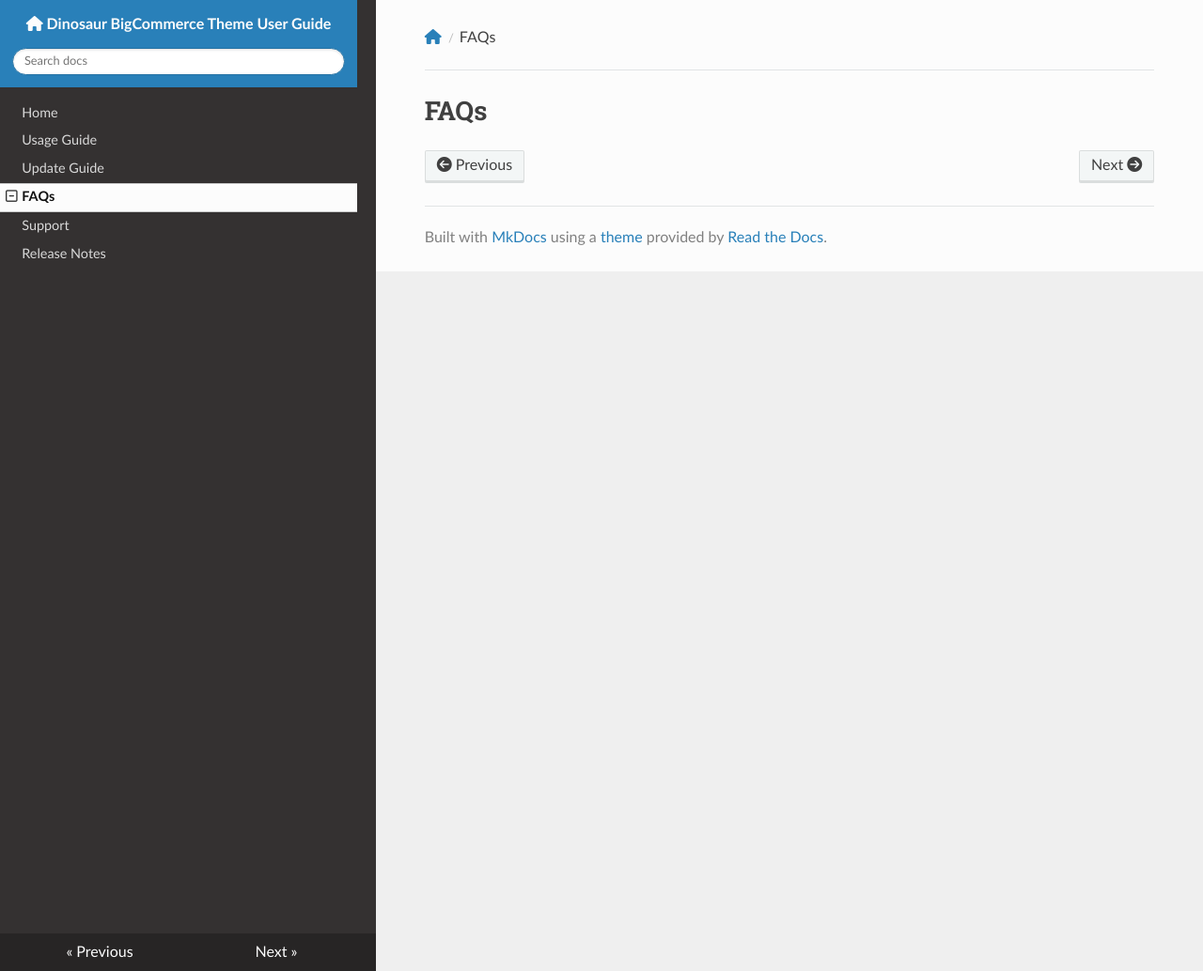
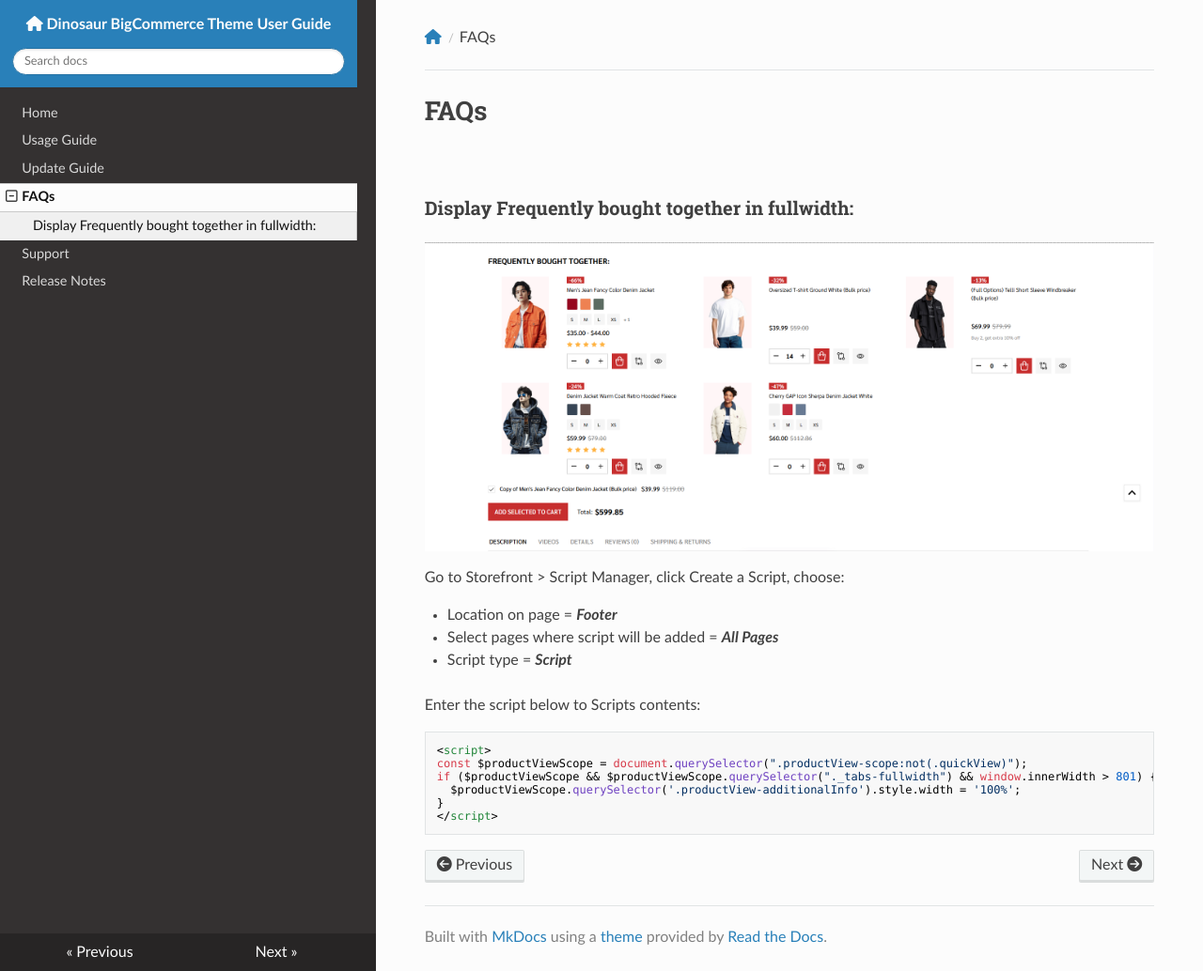
Before and after one commit to allcommerce/bc-Dinosaur-doc, an MkDocs documentation site: the page built from docs/faqs.md, in a window 1280 px wide and 1034 px high. Shown: the whole window at 94% size. Built offline with MkDocs 1.6.1, drawn with Linux system fonts in a browser that asks for light colours; nearby versions of some CDN libraries.

Commit message:
FAQ - Display FBT in Fullwidth

````diff
--- a/docs/faqs.md
+++ b/docs/faqs.md
@@ -1 +1,22 @@
 # FAQs
+
+### Display Frequently bought together in fullwidth:
+
+![FBT-fullwidth](img/FBT-fullwidth.png)
+
+Go to Storefront > Script Manager, click Create a Script, choose:
+
+- Location on page = ***Footer***
+- Select pages where script will be added = ***All Pages***
+- Script type = ***Script***
+
+Enter the script below to Scripts contents:
+
+```
+<script>
+const $productViewScope = document.querySelector(".productView-scope:not(.quickView)");
+if ($productViewScope && $productViewScope.querySelector("._tabs-fullwidth") && window.innerWidth > 801) {
+  $productViewScope.querySelector('.productView-additionalInfo').style.width = '100%';
+}
+</script>
+```
````
Also changed, not shown: docs/img/FBT-fullwidth.png (added).
